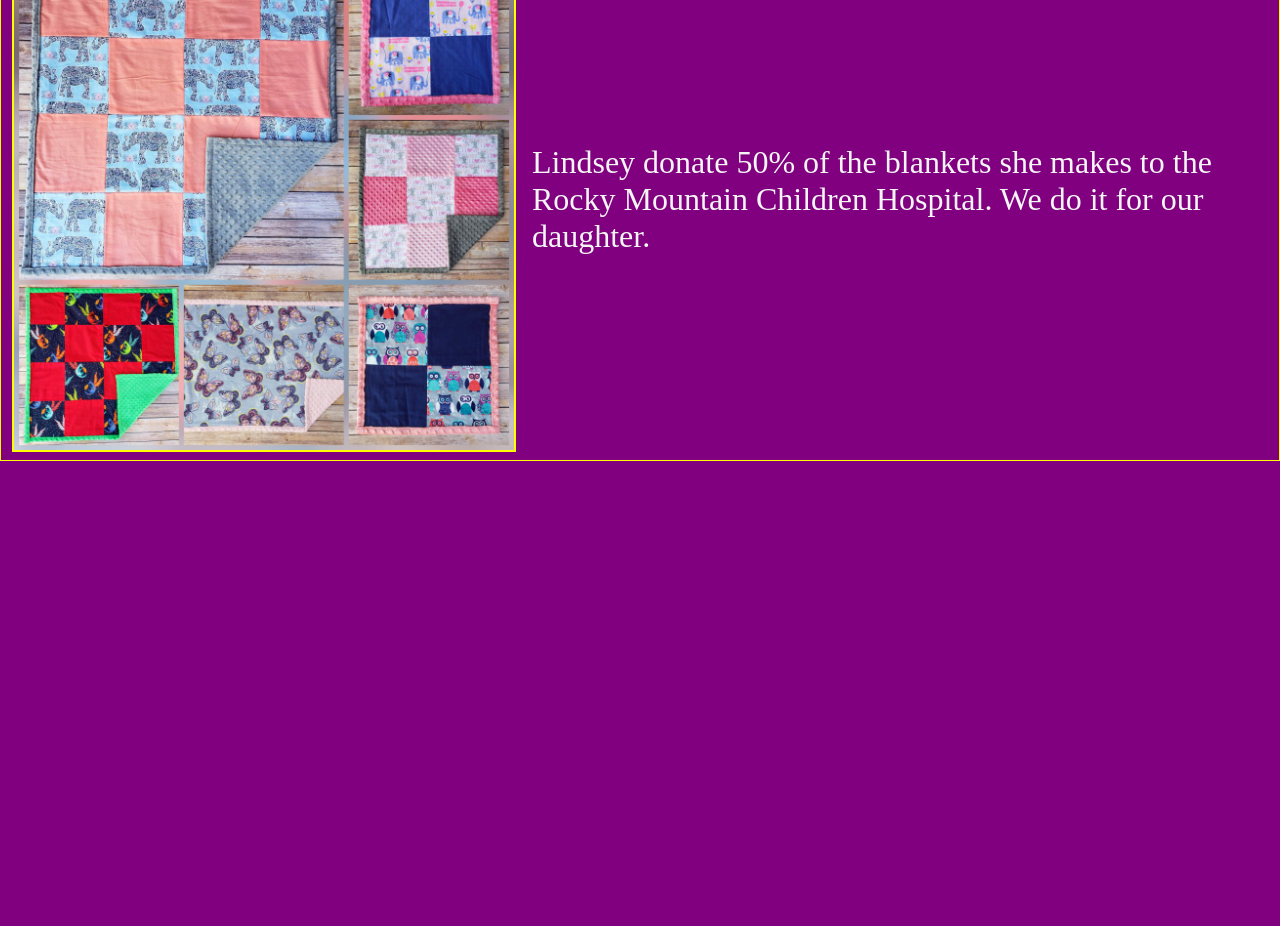
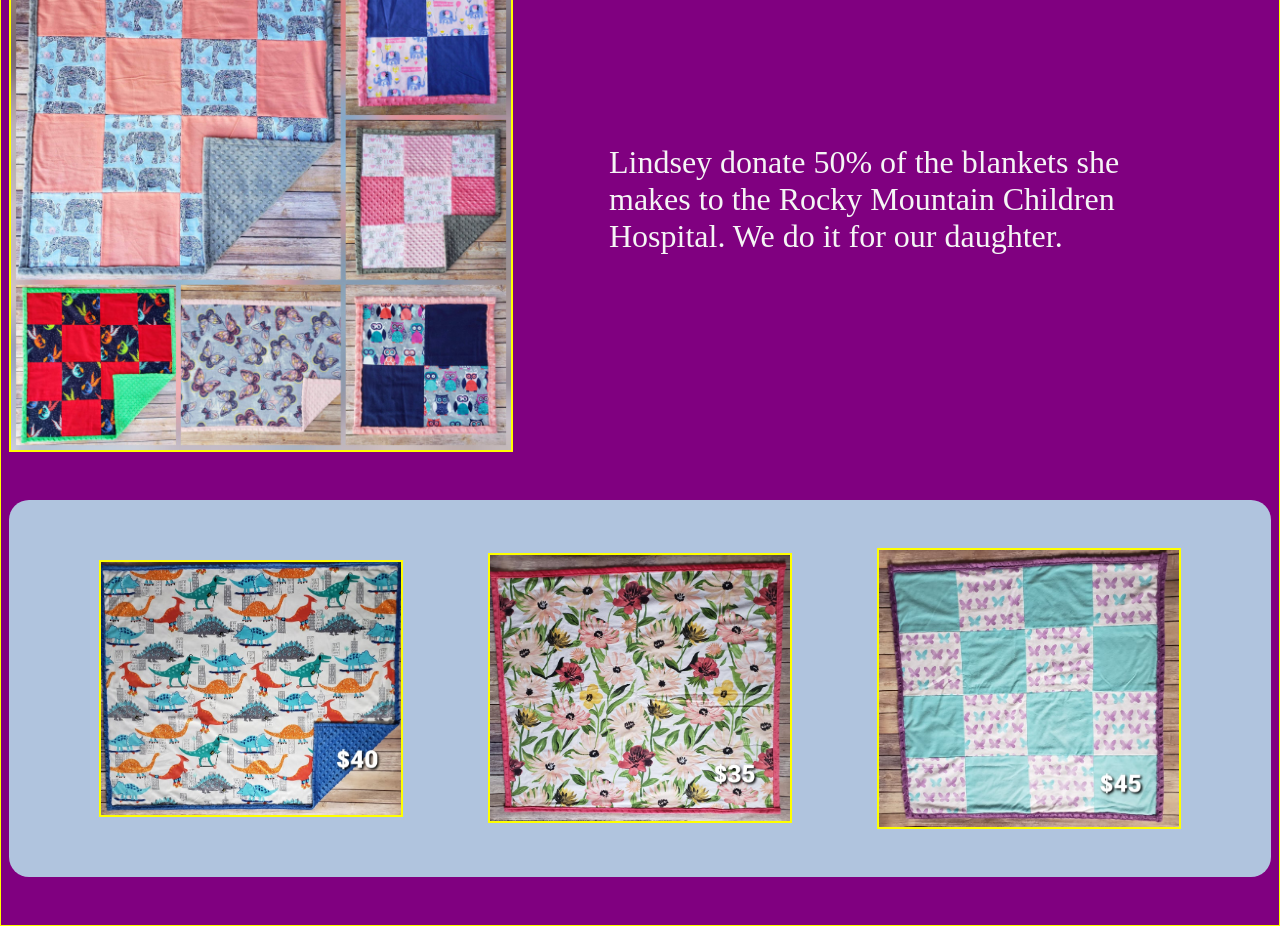
Before and after one commit to SteelLegj/wrappedinlove, a plain HTML site: page index.html in a window 1280 px wide. Shown: the part 300-1226 px from the top of the page. Before the commit the page ends 800 px from the top, so only its background shows below. Drawn offline with Linux system fonts and the light colour scheme.

Commit message:
added picture container with pictures

```diff
--- a/index.html
+++ b/index.html
@@ -21,13 +21,18 @@
 
     <h1 class="handmade">hand made blankets</h1>
 <div class="landingBox">
-<img class="landing" src="photos/landing.jpg" alt="6 blankets">
-<p>Lindsey donate 50% of the blankets she makes to the
-    Rocky Mountain Children Hospital. We do it for our daughter.
+   <img class="landing" src="photos/landing.jpg" alt="6 blankets">
+    <p>Lindsey donate 50% of the blankets she makes to the
+    Rocky Mountain Children Hospital. We do it for our daughter. </p>
 
-</p>
 </div>
+<div class="container-one">
+<img src="photos/dinosaurs.jpg" alt="doll and baby">
+<img src="photos/flowerstwopiece.jpg" alt=" flowers to piece">
+<img src="photos/purplebutterfly.jpg" alt="purple and butterflys">
 
+
+</div>
 
 
 
--- a/stylesheet.css
+++ b/stylesheet.css
@@ -60,8 +60,26 @@ header{
 .landingBox p{
 
     width: 45ch;
-    font-size: 2rem;
-    color:whitesmoke;
-    background-color: inherit;
-    padding: 16px;
+        font-size: 2rem;
+        color:whitesmoke;
+        background-color: inherit;
+        padding: 6ch;
+    }
+.container-one{
+    display: flex;
+    justify-content: space-around;
+    align-items: center;
+    margin-top: 6ch;
+    margin-bottom: 6ch;
+    background-color:lightsteelblue;
+    padding: 6ch;
+    border-radius: 20px;
+
+
 }
+.container-one img{
+    width: 300px;
+    height: auto;
+
+    border: solid yellow 2px;
+}
```
